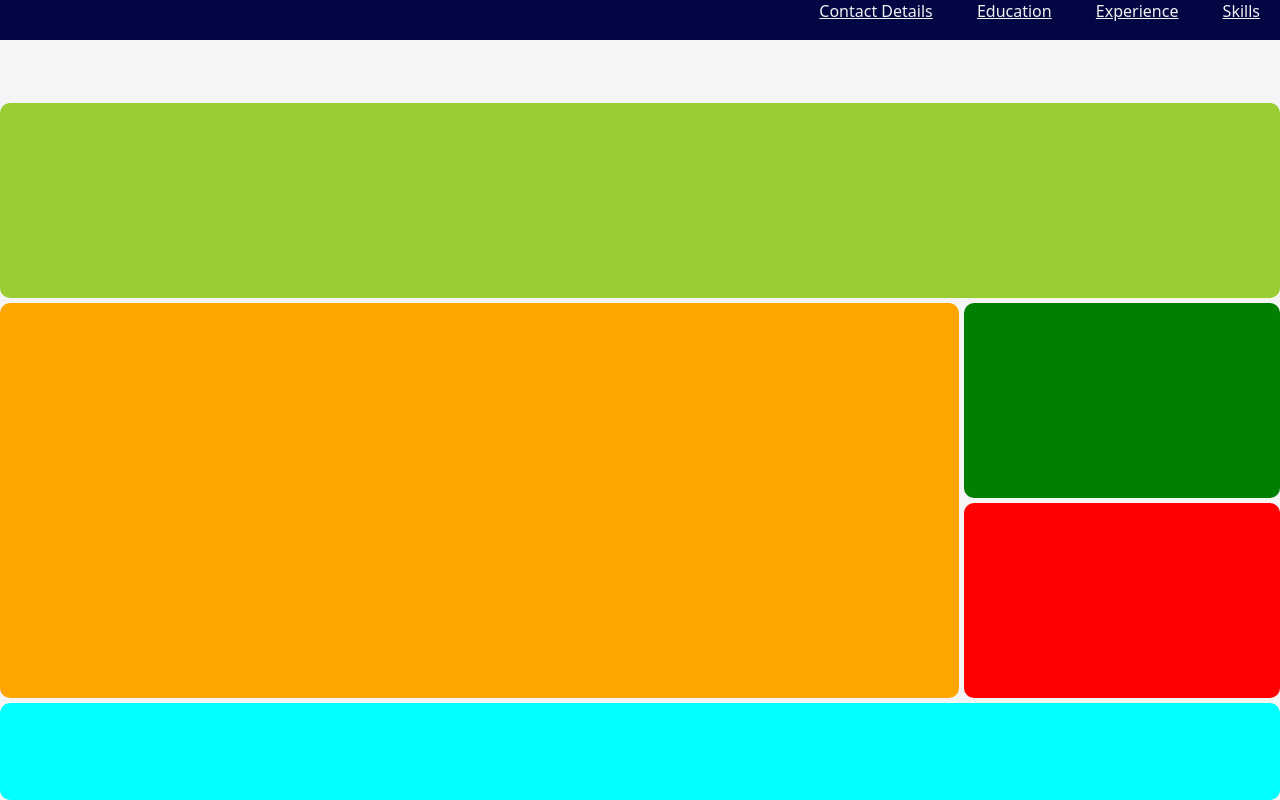
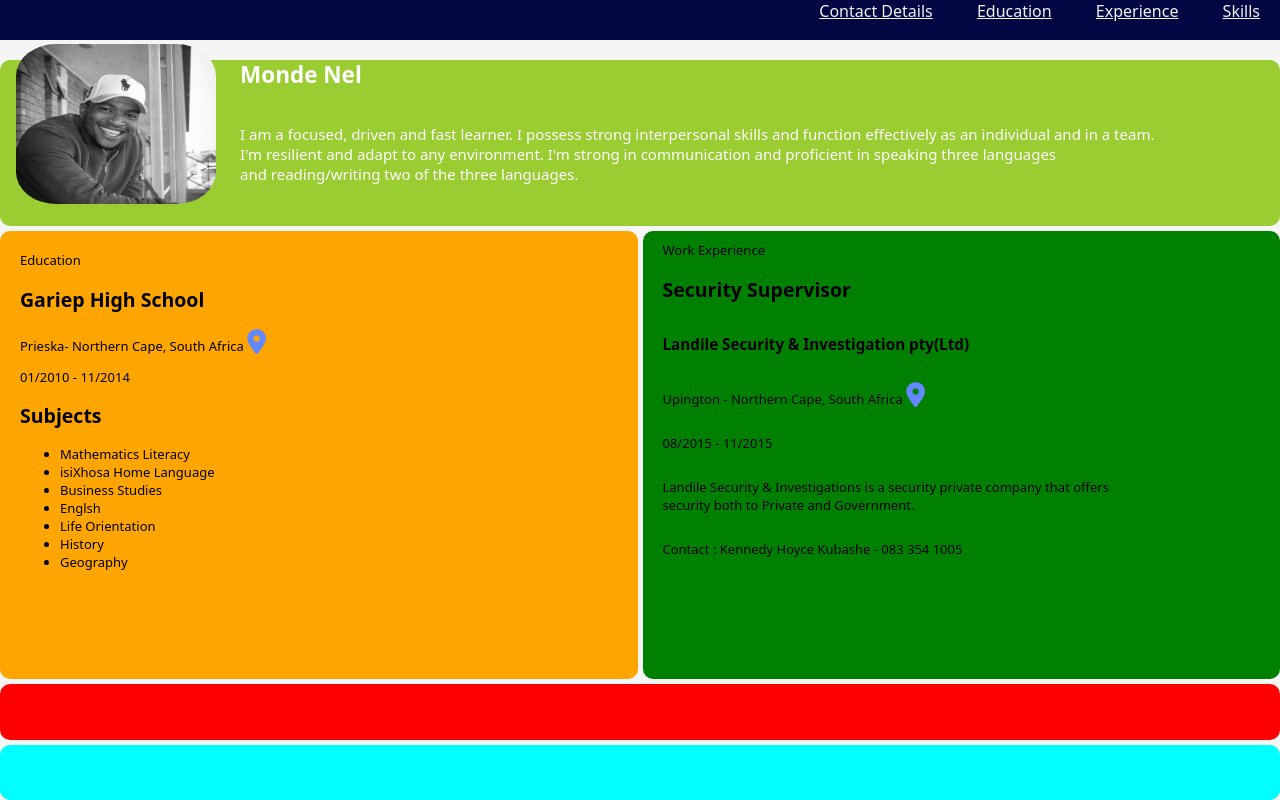
Before and after one commit to MondeNel/Digital-resume-assessment, a plain HTML site: page index.html in a window 1280 px wide. Drawn offline with Linux system fonts and the light colour scheme.

Commit message:
made some updates

```diff
--- a/index.html
+++ b/index.html
@@ -30,7 +30,7 @@
         </div>
 
         <header>
-            <!--
+
             <div id="hero">
 
                 <div>
@@ -46,21 +46,25 @@
                     </p>
 
             </div>
-            -->
+
         </header>
 
  <!-------------Main-------------->
         <main>
-            <!--
+
             <div class="info">
 
                 <article>
 
-                    <h1 id="section-Education">Education</h1>
+                <div class="education" id="section-Education">Education
 
 
-                    <h2>Matric</h2>
-                    <h3>Gariep High School</h3>
+                    <h2>Gariep High School</h2>
+                    <span id="location-1">
+                        <p>Prieska- Northern Cape, South Africa
+                        <i class = "fa-solid fa-location-dot" style="color:rgb(100, 136, 255); font-size:25px;"></i>
+                        </p>
+                    </span>
                     <p>01/2010 - 11/2014</p>
 
 
@@ -77,9 +81,13 @@
                         <li class="text">Geography</li>
 
                     </ul>
+                </div>
 
-
-                    <h1 id="type">Work Experience</h1>
+             </article>
+        </main>
+<!-------------Aside----------->
+        <aside>
+            <div class="work">Work Experience
 
                 <h2>Security Supervisor</h2>
 
@@ -95,87 +103,8 @@
                 <p>Landile Security & Investigations is a security private company that offers<br>
                 security both to Private and Government.</p>
 
-
-                    <h4>Responsibilities</h4>
-
-                        <ul>
-
-                            <li class="text">I was responsible for submitting monthly, and weekly site visit reports.</li>
-                            <li class="text">Responsible for ensuring the safety of security officers</li>
-                            <li class="text">Monitoring and conducting site inspections to ensure that security officers are on-site <br>
-                            and maintaining a good attendance record.</li>
-                            <li class="text">Attend monthly progress report meetings with Clients and Management. <br>
-                            Manage own administration duties.</li>
-                            <li class="text">Create awareness of service through advertising and marketing.</li>
-
-                        </ul>
                 <p>Contact : Kennedy Hoyce Kubashe - 083 354 1005</p>
-
-
-
-        <div class="job-2">
-            <h2>Junior Management</h2>
-
-            <h3>Qakaza Kusasa Lethu pty(Ltd)</h3>
-            <span id="location-1">
-                <p>Cape Town - Western Cape, South Africa
-                <i class = "fa-solid fa-location-dot" style="color:rgb(100, 136, 255); font-size:25px;"></i>
-                </p>
-            </span>
-
-            <p>11/2021 - Present</p>
-
-            <p>Qakaza is an aluminium manufacturing and installation company,<br> who provides services
-                both to private and Governmental construction projects.</p>
-
-
-            <h4>Responsibilities</h4>
-
-                    <ul>
-                        <li class="text">General supply database.</li>
-                        <li class="text">Generate invoices and quotation.</li>
-                        <li class="text">Management work schedules and communicate internally and external.</li>
-                        <li class="text">Research and business strategy writing.</li>
-                    </ul>
-                    <p>Contact : Fundiswa Phillips-Mdini - 083 451 0940</p>
             </div>
-
-             </article>
-           -->
-        </main>
-<!-------------Aside----------->
-        <aside>
-            <!--
-            <div class="aside-content">
-
-                <h1 id="section-Skills">Soft Skills</h1>
-                <div class="soft-skills">
-                        <p style="border: solid; border-radius: 10%;">Microsoft Excel</p>
-                        <p style="border: solid; border-radius: 10%;">Microsoft Word</p>
-                        <p style="border: solid; border-radius: 10%;">Microsoft Access</p>
-                        <p style="border: solid; border-radius: 10%;">Email</p>
-                        <p style="border: solid; border-radius: 10%;">Communication verbal & written</p>
-                        <p style="border: solid; border-radius: 10%;">Active Listening</p>
-                        <p style="border: solid; border-radius: 10%;">Creativity</p>
-                        <p style="border: solid; border-radius: 10%;">Critical thinking</p>
-                        <p style="border: solid; border-radius: 10%;">Attention to detail</p>
-                        <p style="border: solid; border-radius: 10%;">Organizing & planning</p>
-                        <p style="border: solid; border-radius: 10%;">Punctual</p>
-                </div>
-
-                <h3 id="interest">Interests</h3>
-                    <div class="soft-skills">
-                        <p style="border: solid; border-radius: 10%;" >Computer programming</p>
-                        <p style="border: solid; border-radius: 10%;">Business Management</p>
-                        <p style="border: solid; border-radius: 10%;">Reading</p>
-                        <p style="border: solid; border-radius: 10%;">Logic</p>
-                        <p style="border: solid; border-radius: 10%;">Golfing</p>
-                        <p style="border: solid; border-radius: 10%;">Learning concepts</p>
-
-                </div>
-
-            </div>
-            -->
         </aside>
 <!------------section---------->
         <section>
--- a/stylesheet.css
+++ b/stylesheet.css
@@ -13,14 +13,15 @@ body {
   display: grid;
   height: 100vh ;
   grid-template-columns: repeat(4, 1fr);
-    grid-template-rows: 1fr 2fr 2fr 2fr 1fr;
+  grid-template-rows: 1fr 3fr 4fr 4fr 1fr 1fr;
   gap: 5px;
 
   grid-template-areas:
   'n n n n'
   'h h h h'
-    'm m m a'
-    'm m m s'
+  'm m a a'
+  'm m a a'
+  's s s s'
   'f f f f';
 }
 
@@ -61,7 +62,7 @@ body {
   background-color: yellowgreen;
 }
 
-  /* This is the head content which include introductory statement *
+/* This is the head content which include introductory statement */
 #hero {
   position: relative;
 
@@ -69,21 +70,20 @@ body {
 
 .head-content {
   position: absolute;
-    display: block;
-    color: black;
-    font-size: medium;
-    margin-left: 18rem;
-    padding-top: 2rem;
-
+  display: grid;
+  grid-area: h;
+  left: 15rem;
+  top: -20px;
+  font-size: 15px;
 }
-  /* This is the image *
+/* This is the image */
 #header-image {
   position: absolute;
   border-radius: 20%;
-    width: 250px;
-    height: 205px;
+  width: 200px;
+  height: 160px;
   margin-left: 1rem;
-    top: 45px;
+  top: -1rem;
 }
 
 
@@ -95,25 +95,22 @@ body {
 main {
 grid-area: m;
 border-radius: 10px;
-  border-color: black;
 background-color: orange;
 }
-/*
+
 .info {
-  position: relative;
-  display: flex;
+  display: grid;
+  grid-area: m;
   width: 100%;
   color: black;
+}
+.education {
+  position: relative;
+  grid-area: m;
   font-size: small;
-  margin-top: 20px;
+  margin-left: 20px;
+  top: 20px;
 }
-
-.job-2 {
-position: absolute;
-left: 60%;
-top: 47%;
-}
-*/
 
 
 /* ====================================== Aside ===================================== */
@@ -121,8 +118,17 @@ top: 47%;
 aside {
 grid-area: a;
 border-radius: 10px;
-  border-color: black;
+color: black;
 background-color: green;
+}
+.work {
+  position: relative;
+  display: grid;
+  width: 100%;
+  grid-area: a;
+  font-size: small;
+  margin-left: 20px;
+  top: 10px;
 }
 /*
 .aside-content {
```
Lines whose indentation alone changed are shown as unchanged.
